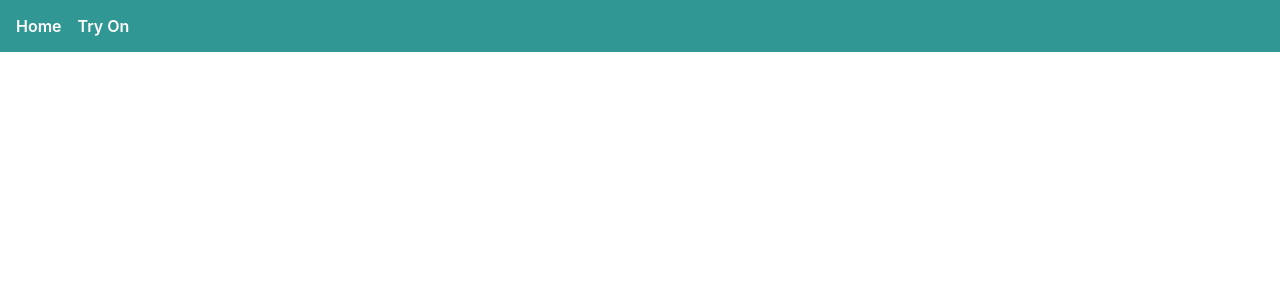
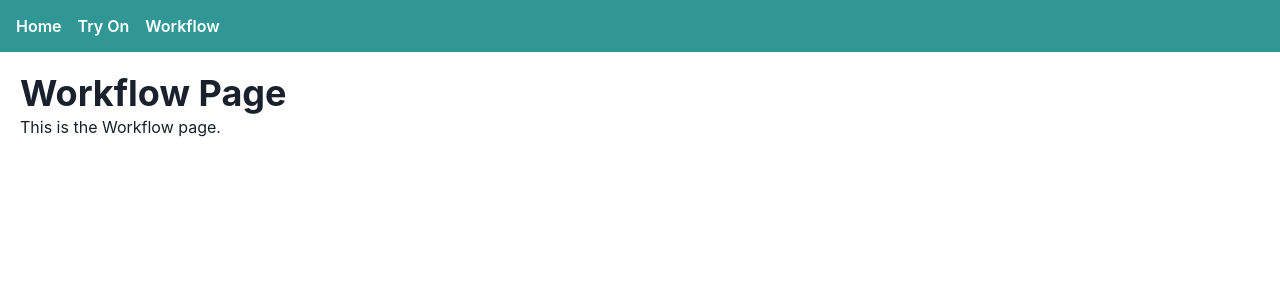
Before and after one commit to GPT-Engineer-App/vton-app-using-next, a React (Vite) app: page /workflow in a window 1280 px wide. Before the commit this address had no page. Shown: the top 300 px of the page. Built offline with nearby package versions, Linux system fonts and the light colour scheme.

Commit message:
Added a new page `Workflow.jsx` to clone the workflow of the Hugging Face space and updated the navigation to include a link to this new page.
Prompt: Code for calling API has done or not yet?

```diff
--- a/src/App.jsx
+++ b/src/App.jsx
@@ -2,6 +2,7 @@ import { Route, BrowserRouter as Router, Routes } from "react-router-dom";
 import Index from "./pages/Index.jsx";
 import TryOn from "./pages/TryOn.jsx";
 import Navigation from "./components/Navigation.jsx";
+import Workflow from "./pages/Workflow.jsx";
 
 function App() {
   return (
@@ -10,6 +11,7 @@ function App() {
       <Routes>
         <Route exact path="/" element={<Index />} />
         <Route path="/tryon" element={<TryOn />} />
+        <Route path="/workflow" element={<Workflow />} />
       </Routes>
     </Router>
   );
--- a/src/components/Navigation.jsx
+++ b/src/components/Navigation.jsx
@@ -9,8 +9,11 @@ function Navigation() {
         <Button as={Link} to="/" variant="link" color="white" mr="4">
           Home
         </Button>
-        <Button as={Link} to="/tryon" variant="link" color="white">
+        <Button as={Link} to="/tryon" variant="link" color="white" mr="4">
           Try On
+        </Button>
+        <Button as={Link} to="/workflow" variant="link" color="white">
+          Workflow
         </Button>
       </Box>
     </Flex>
--- /dev/null
+++ b/src/pages/Workflow.jsx
@@ -0,0 +1,13 @@
+import React from "react";
+import { Box, Heading } from "@chakra-ui/react";
+
+function Workflow() {
+  return (
+    <Box p={5}>
+      <Heading>Workflow Page</Heading>
+      <p>This is the Workflow page.</p>
+    </Box>
+  );
+}
+
+export default Workflow;
```
